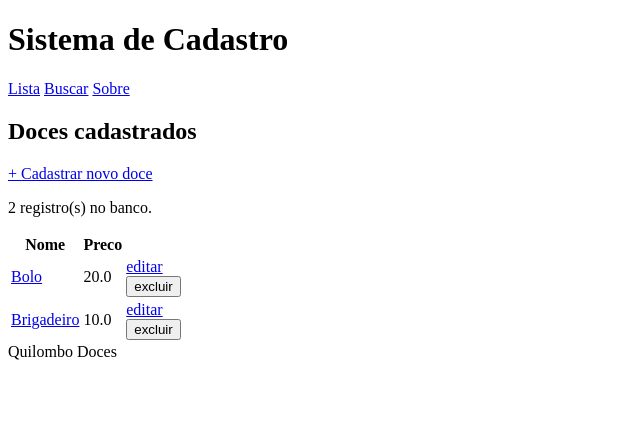
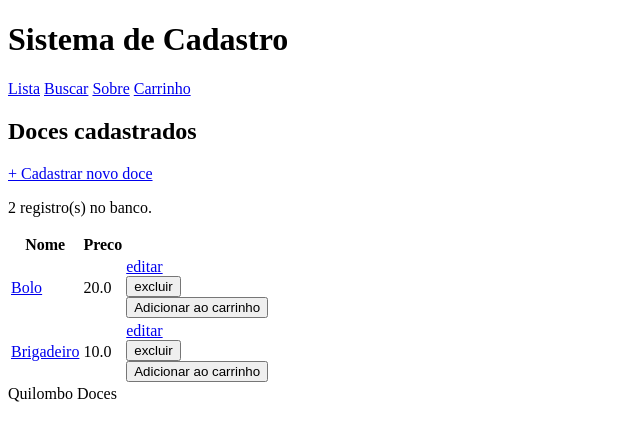
Before and after one commit to DiegoFelizardoPiovezan08/QUILOMBO.DOCES, a Flask app: page / in a window 1280 px wide. Shown: the top 441 px of the page, without its empty margins (0-640 px from the left). Run offline with Flask 3, Linux system fonts and the light colour scheme; data comes from the database, SQL or seed files in the repository; both versions use the stored data as it was after the commit.

Commit message:
quarto commit

```diff
--- a/app.py
+++ b/app.py
@@ -2,12 +2,16 @@
 # Aplicacao web com Flask — CRUD completo de doces pelo navegador
 # Projeto: Quilombo Doces
 
-from flask import Flask, request, render_template, redirect, url_for
+from flask import Flask, request, render_template, redirect, url_for,session
 from cadastro_sqlite import conectar_banco, validar_preco
+from urllib.parse import quote
+
+
 
 app = Flask(__name__)
 
-
+app.secret_key = "Neymar"
+WHATSAPP = "5511998325340"  # seu número com DDI + DDD
 # --------------------------------------------------------------- LEITURA (GET)
 
 @app.route("/")
@@ -204,5 +208,57 @@ def pagina_nao_encontrada(erro):
                            mensagem="Confira o endereco digitado."), 404
 
 
+
+# --------------------------------------------------------------- CARRINHO
+
+@app.route("/carrinho/adicionar/<int:id>", methods=["POST"])
+def adicionar_carrinho(id):
+    carrinho = session.get("carrinho", {})
+    chave = str(id)
+    carrinho[chave] = carrinho.get(chave, 0) + 1
+    session["carrinho"] = carrinho
+    return redirect(request.referrer or url_for("carrinho"))
+
+
+@app.route("/carrinho")
+def carrinho():
+    itens = []
+    total = 0
+
+    conn = conectar_banco()
+    for chave, qtd in session.get("carrinho", {}).items():
+        doce = conn.execute('SELECT * FROM doces WHERE id = ?',
+                            (int(chave),)).fetchone()
+        if doce is None:      # doce foi excluído depois de entrar no carrinho
+            continue
+        subtotal = doce["preco"] * qtd
+        total += subtotal
+        itens.append({"id": doce["id"], "nome": doce["nome"],
+                      "preco": doce["preco"], "qtd": qtd, "subtotal": subtotal})
+    conn.close()
+
+    linhas = ["Olá! Gostaria de fazer este pedido:"]
+    for i in itens:
+        linhas.append(f"- {i['qtd']}x {i['nome']} (R$ {i['subtotal']:.2f})")
+    linhas.append(f"Total: R$ {total:.2f}")
+    link_whatsapp = f"https://wa.me/{WHATSAPP}?text={quote(chr(10).join(linhas))}"
+
+    return render_template("carrinho.html", itens=itens, total=total,
+                           link_whatsapp=link_whatsapp)
+
+
+@app.route("/carrinho/remover/<int:id>", methods=["POST"])
+def remover_carrinho(id):
+    carrinho = session.get("carrinho", {})
+    carrinho.pop(str(id), None)
+    session["carrinho"] = carrinho
+    return redirect(url_for("carrinho"))
+
+
+@app.route("/carrinho/limpar", methods=["POST"])
+def limpar_carrinho():
+    session.pop("carrinho", None)
+    return redirect(url_for("carrinho"))
+
 if __name__ == "__main__":
     app.run(debug=True)
--- a/templates/base.html
+++ b/templates/base.html
@@ -13,6 +13,7 @@
       <a href="{{ url_for('listar') }}">Lista</a>
       <a href="{{ url_for('buscar') }}">Buscar</a>
       <a href="{{ url_for('sobre') }}">Sobre</a>
+      <a href="{{ url_for('carrinho') }}">Carrinho</a>
     </nav>
   </header>
 
--- a/templates/lista.html
+++ b/templates/lista.html
@@ -28,6 +28,9 @@
                 onsubmit="return confirm('Excluir {{ p['nome'] }}?');">
             <button type="submit" class="link-perigo">excluir</button>
           </form>
+            <form action="{{ url_for('adicionar_carrinho', id=p['id']) }}" method="post" style="display:inline">
+                <button type="submit" class="btn-carrinho">Adicionar ao carrinho</button>
+            </form>
         </td>
       </tr>
       {% endfor %}
--- a/templates/sobre.html
+++ b/templates/sobre.html
@@ -6,4 +6,3 @@
   <h2>Sobre</h2>
   <p>Quilombo doces.</p>
 {% endblock %}
-lkjhgvc
```
Also changed, not shown: templates/carrinho.html (added, +41 -0 lines), dados/cadastro.db.
